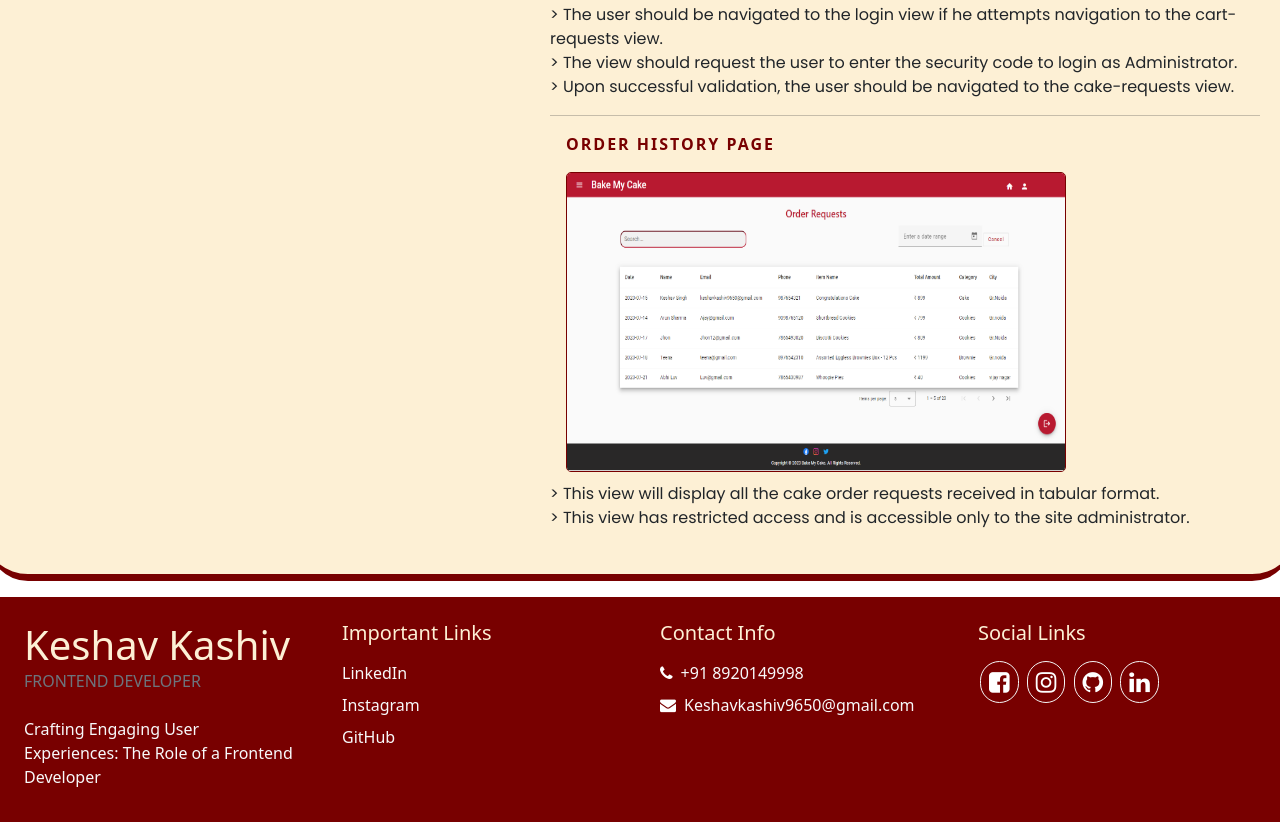
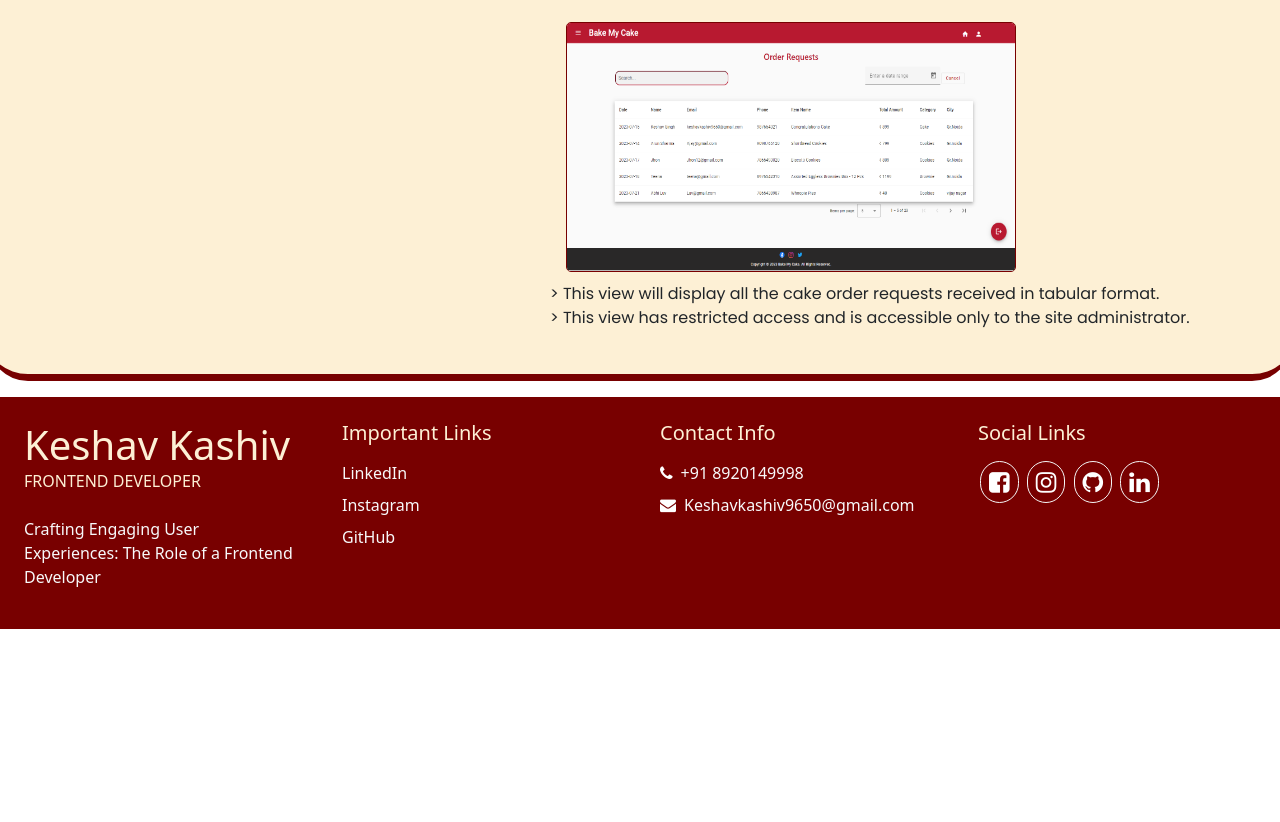
Before and after one commit to KeshavKashiv07/presonal_portfolio_responsive, a plain HTML site: page BakeMycake.html in a window 1280 px wide. Shown: the part 3741-4563 px from the top of the page. After the commit the page ends 4370 px from the top, so only its background shows below. Drawn offline with nearby package versions, Linux system fonts and the light colour scheme.

Commit message:
Complete

```diff
--- a/BakeMycake.html
+++ b/BakeMycake.html
@@ -154,7 +154,7 @@
             </p>
             <hr>
             <p class="degree_description text-uppercase mb-1 fw-semibold mb-3 ms-3">Order View Page</p>
-            <img class="ms-3 col-lg-12 col-md-8 col-sm-8" src="./images/OrderViews.PNG" alt="OrderViews Page">
+            <img class="ms-3" src="./images/OrderViews.PNG" alt="OrderViews Page">
             <p class="duration_description mb-1">> The user will be navigated to the order view once he selects the item on the landing view.<br>
                 > The view should display the details of the item selected. <br>
                 > This view should also allow user to provide the details required for placing order for the selected item. <br>
@@ -184,7 +184,7 @@
     <!-- column 1 -->
     <section class="footer_column1 col-md-6 col-lg-3">
         <h4 class="footer_head display-6 mb-0">Keshav Kashiv</h4>
-        <p class="footer_para text-uppercase text-secondary mb-4">Frontend Developer</p>
+        <p class="footer_para_FD text-uppercase mb-4">Frontend Developer</p>
         <p class="footer_para text-light pe-4 lh-md">Crafting Engaging User Experiences: The Role of a Frontend
             Developer</p>
     </section>
--- a/stylesheet/BakeMyCake.css
+++ b/stylesheet/BakeMyCake.css
@@ -97,8 +97,8 @@ span{
 }
 
 img{
-    width: 500px;
-    height: 300px;
+    width: 450px;
+    height: 250px;
     border: 1px solid #780000 ;
     border-radius: 5px;
     margin-bottom: 10px;
@@ -127,3 +127,7 @@ color: #0C134F;
 background-color: whitesmoke;
 transition: .2s ease-in;
 }
+
+.footer_para_FD{
+    color: #fdf0d5;
+}
```
